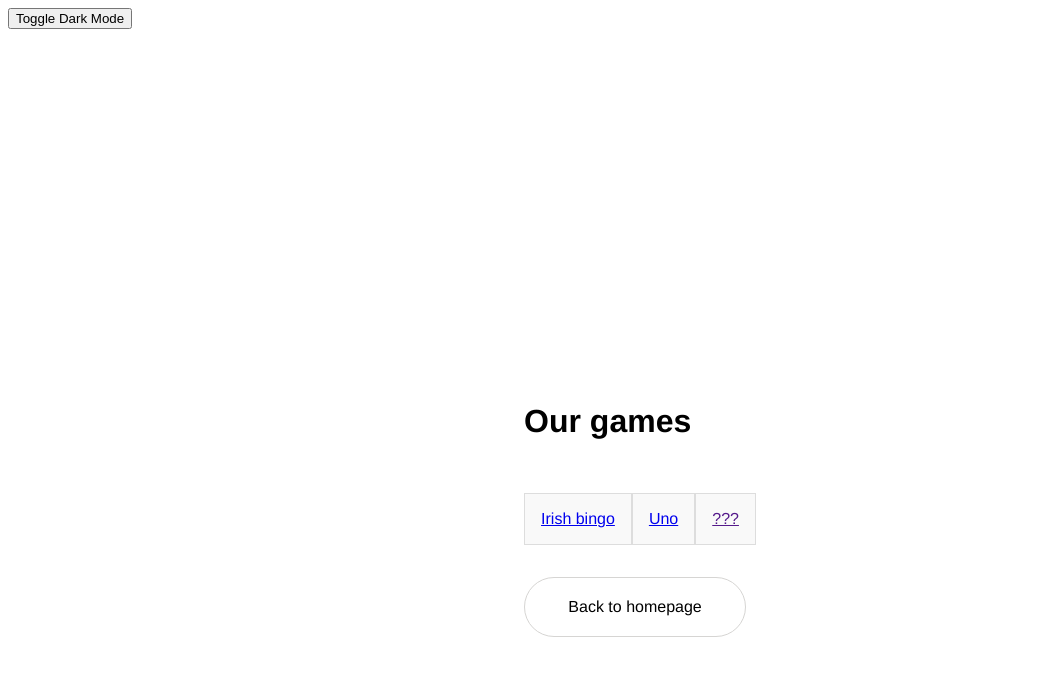
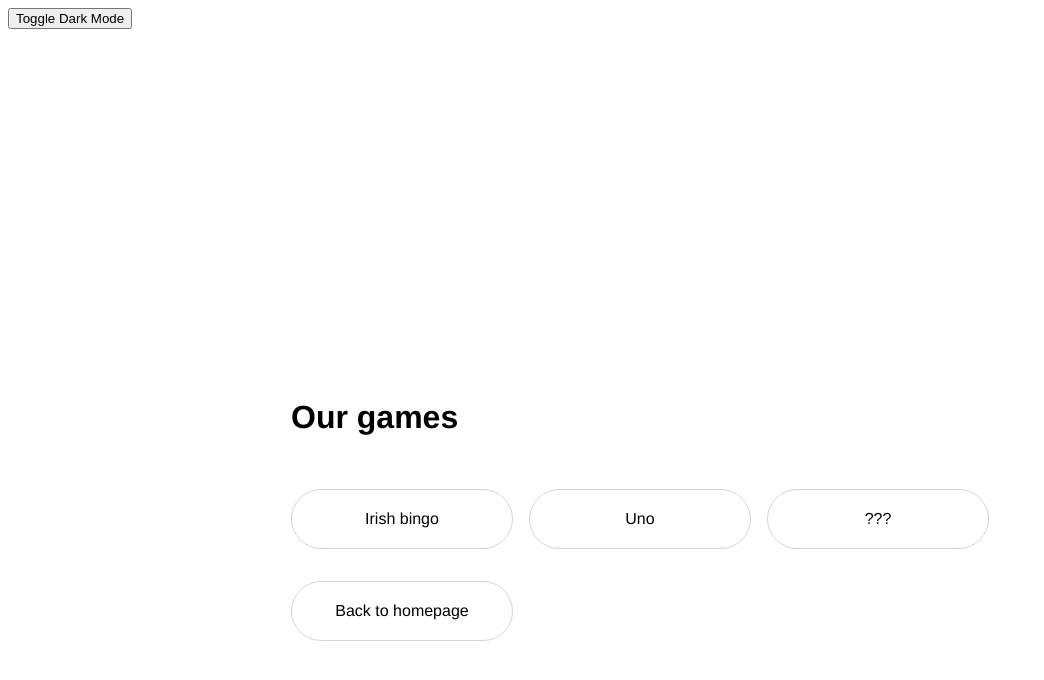
Before and after one commit to cjrace/almostyellow, a Next.js app: page /games in a window 1280 px wide. Shown: the top 680 px of the page, without its empty margins (0-1044 px from the left). Built offline with nearby package versions, Linux system fonts and the light colour scheme; no server answers.

Commit message:
Move to buttons for navigation

```diff
--- a/pages/cocktails.tsx
+++ b/pages/cocktails.tsx
@@ -46,9 +46,7 @@
         </ul>
 
         <div className={styles.ctas}>
-          <Link href="/" className={styles.secondary}>
-            Back to homepage
-          </Link>
+          <Link href="/" className={styles.secondary}>Back to homepage</Link>
         </div>
 
       </main>
--- a/pages/games.tsx
+++ b/pages/games.tsx
@@ -6,22 +6,17 @@
     <div className={styles.page}>
       <main className={styles.main}>
         <h1>Our games</h1>
-        <div className="panel-row">
-          <Link href="/games/irishbingo" className="panel">
-            Irish bingo
-          </Link>
-          <Link href="/games/uno" className="panel">
-            Uno
-          </Link>
-          <Link href="" className="panel">
-            ???
-          </Link>
+
+        <div className={styles.ctas}>
+          <Link className={styles.primary} href="/games/irishbingo">Irish bingo</Link>
+          <Link className={styles.primary} href="/games/uno">Uno</Link>
+          <Link className={styles.primary} href="/games">???</Link>
         </div>
+
         <div className={styles.ctas}>
-          <Link href="/" className={styles.secondary}>
-            Back to homepage
-          </Link>
+          <Link href="/" className={styles.secondary}>Back to homepage</Link>
         </div>
+
       </main>
     </div>
   );
--- a/pages/games/irishbingo.tsx
+++ b/pages/games/irishbingo.tsx
@@ -36,9 +36,7 @@
                 <h1>Irish bingo</h1>
 
                 <div className={styles.ctas}>
-                    <Link href="/games" className={styles.secondary}>
-                        Back to games
-                    </Link>
+                    <Link href="/games" className={styles.secondary}>Back to games</Link>
                 </div>
 
                 <button onClick={drawCard}>Draw a Card</button>
```
Also changed, not shown: pages/games/uno.tsx (+4 -3 lines), pages/index.tsx (+10 -20 lines).
